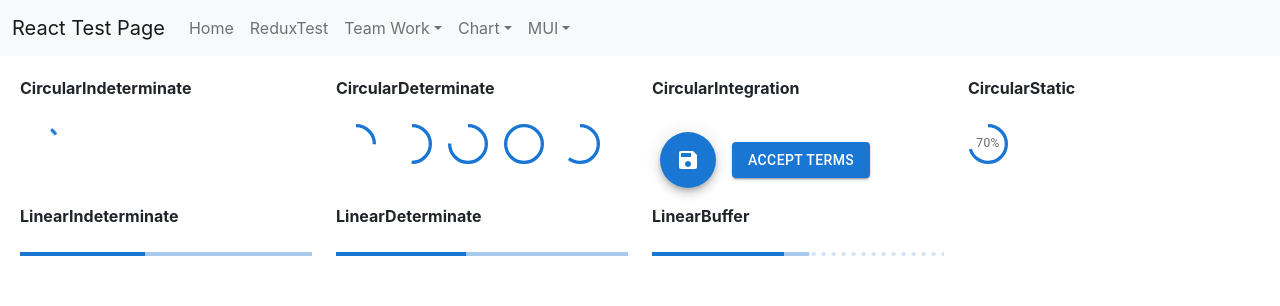
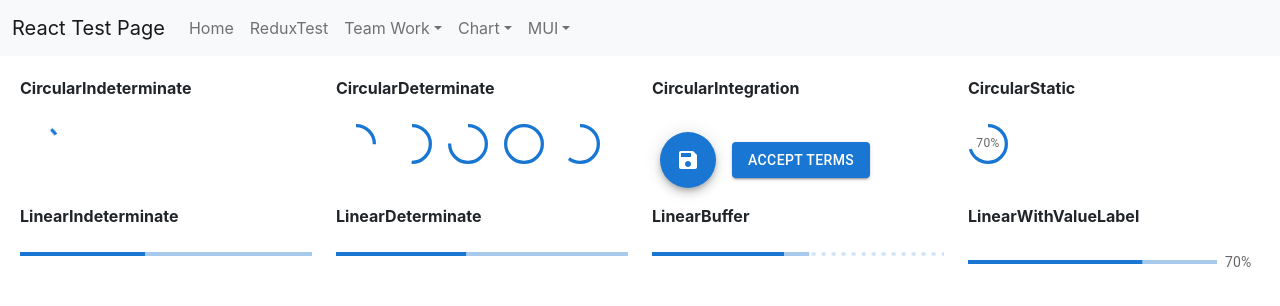
Before and after one commit to jinseok1306/React-Test, a React (Create React App) app in the folder ReactProject/client_app/: page /MUI/ProgressPage in a window 1280 px wide. Shown: the top 306 px of the page. Built offline with nearby package versions, Linux system fonts and the light colour scheme.

Commit message:
MUI LinearWithValueLabel 테스트 완료

```diff
--- /dev/null
+++ b/ReactProject/client_app/src/components/Progress/LinearWithValueLabel.tsx
@@ -0,0 +1,38 @@
+import * as React from 'react';
+import LinearProgress, { LinearProgressProps } from '@mui/material/LinearProgress';
+import Typography from '@mui/material/Typography';
+import Box from '@mui/material/Box';
+
+function LinearProgressWithLabel(props: LinearProgressProps & { value: number }) {
+    return (
+        <Box sx={{ display: 'flex', alignItems: 'center' }}>
+            <Box sx={{ width: '100%', mr: 1 }}>
+                <LinearProgress variant="determinate" {...props} />
+            </Box>
+            <Box sx={{ minWidth: 35 }}>
+                <Typography variant="body2" color="text.secondary">{`${Math.round(
+                    props.value,
+                )}%`}</Typography>
+            </Box>
+        </Box>
+    );
+}
+
+export default function LinearWithValueLabel() {
+    const [progress, setProgress] = React.useState(10);
+
+    React.useEffect(() => {
+        const timer = setInterval(() => {
+            setProgress((prevProgress) => (prevProgress >= 100 ? 10 : prevProgress + 10));
+        }, 800);
+        return () => {
+            clearInterval(timer);
+        };
+    }, []);
+
+    return (
+        <Box sx={{ width: '100%' }}>
+            <LinearProgressWithLabel value={progress} />
+        </Box>
+    );
+}
--- a/ReactProject/client_app/src/pages/MUI/ProgressPage.tsx
+++ b/ReactProject/client_app/src/pages/MUI/ProgressPage.tsx
@@ -8,6 +8,7 @@ import CircularStatic from '../../components/Progress/CircularStatic';
 import LinearIndeterminate from '../../components/Progress/LinearIndeterminate';
 import LinearDeterminate from '../../components/Progress/LinearDeterminate';
 import LinearBuffer from '../../components/Progress/LinearBuffer';
+import LinearWithValueLabel from '../../components/Progress/LinearWithValueLabel';
 
 const ProgressPage = () => {
     return (
@@ -43,6 +44,10 @@ const ProgressPage = () => {
                         <b>LinearBuffer</b><div>&nbsp;</div>
                         <LinearBuffer />
                     </Grid>
+                    <Grid item xs={3}>
+                        <b>LinearWithValueLabel</b><div>&nbsp;</div>
+                        <LinearWithValueLabel />
+                    </Grid>
                 </Grid>
             </div>
         </div>
```
Also changed, not shown: 1 other file (tests, documents, lock files or other folders).
